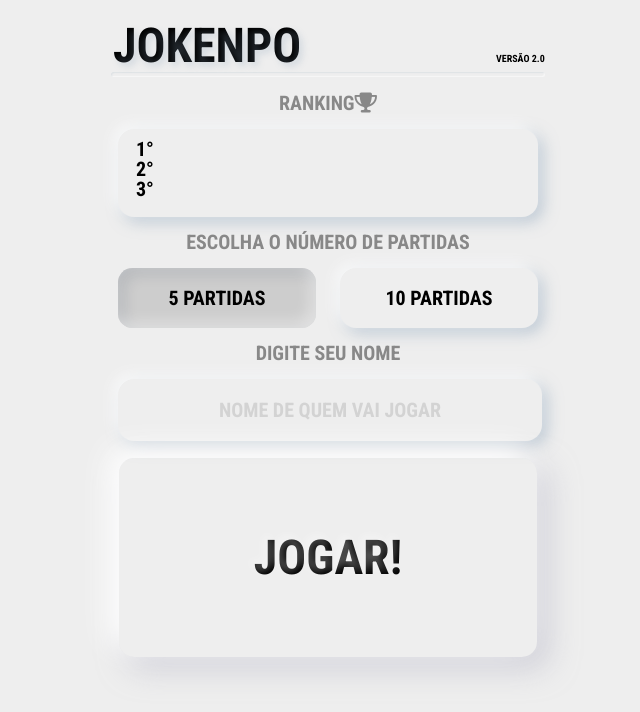
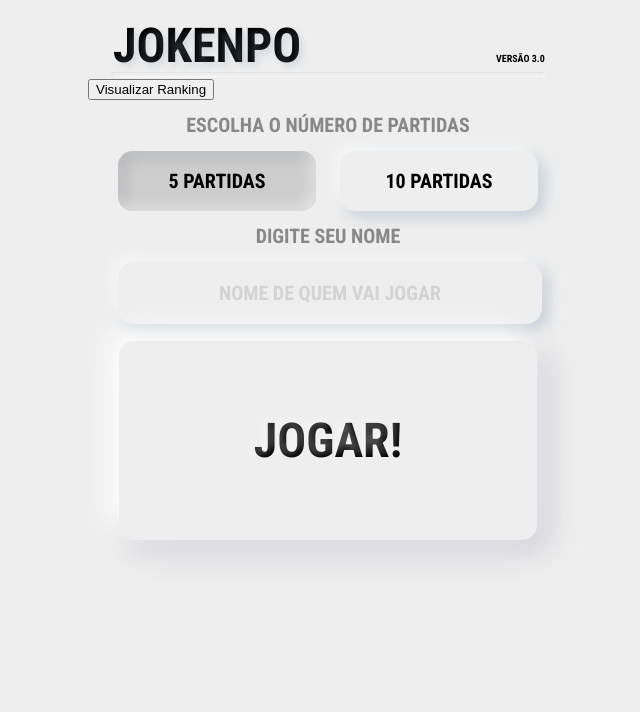
Before and after one commit to cecilialourenco/Jokenpo, a plain HTML site: page src/html/firstScreen.html in a window 1280 px wide. Shown: the whole page, without its empty margins (312-952 px from the left). Drawn offline with Linux system fonts and the light colour scheme.

Commit message:
button for ranking

```diff
--- a/src/html/firstScreen.html
+++ b/src/html/firstScreen.html
@@ -27,19 +27,16 @@
 		<div class="container">
 			<header>
         <h1>Jokenpo</h1>
-				<span>versão 2.0</span>
+				<span>versão 3.0</span>
 			</header>
 
       <hr>
 
 			<main>
         <div>
-          <h2 class="ranking">Ranking<i class="fas fa-trophy"></i></h2>
-            <ul class="ranking-players">
-              <li>1° <span id="ranking-1"></span></li>
-              <li>2° <span id="ranking-2"></span></li>
-              <li>3° <span id="ranking-3"></span></li>
-            </ul>
+          <form action="ranking.html">
+            <input type="submit" value="Visualizar Ranking" class="ranking-button">
+          </form>
         </div>
 
         <h2 class="play-mode">Escolha o número de partidas</h2>
```
